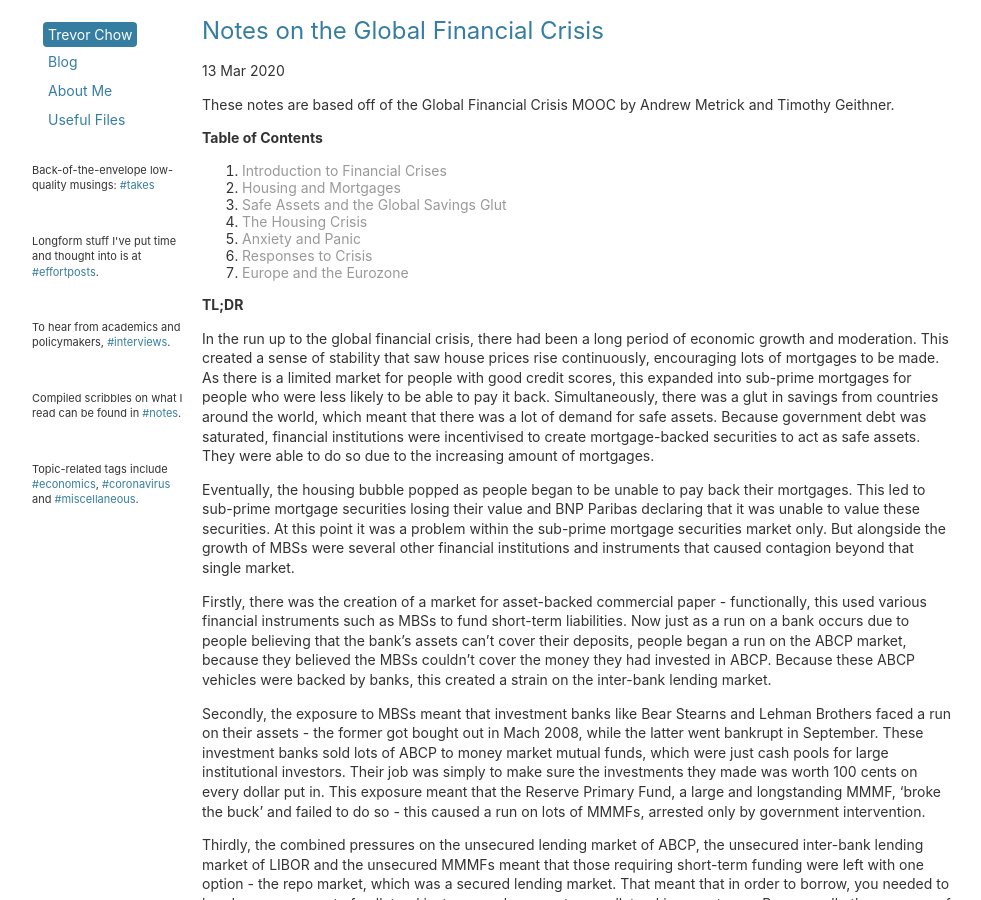
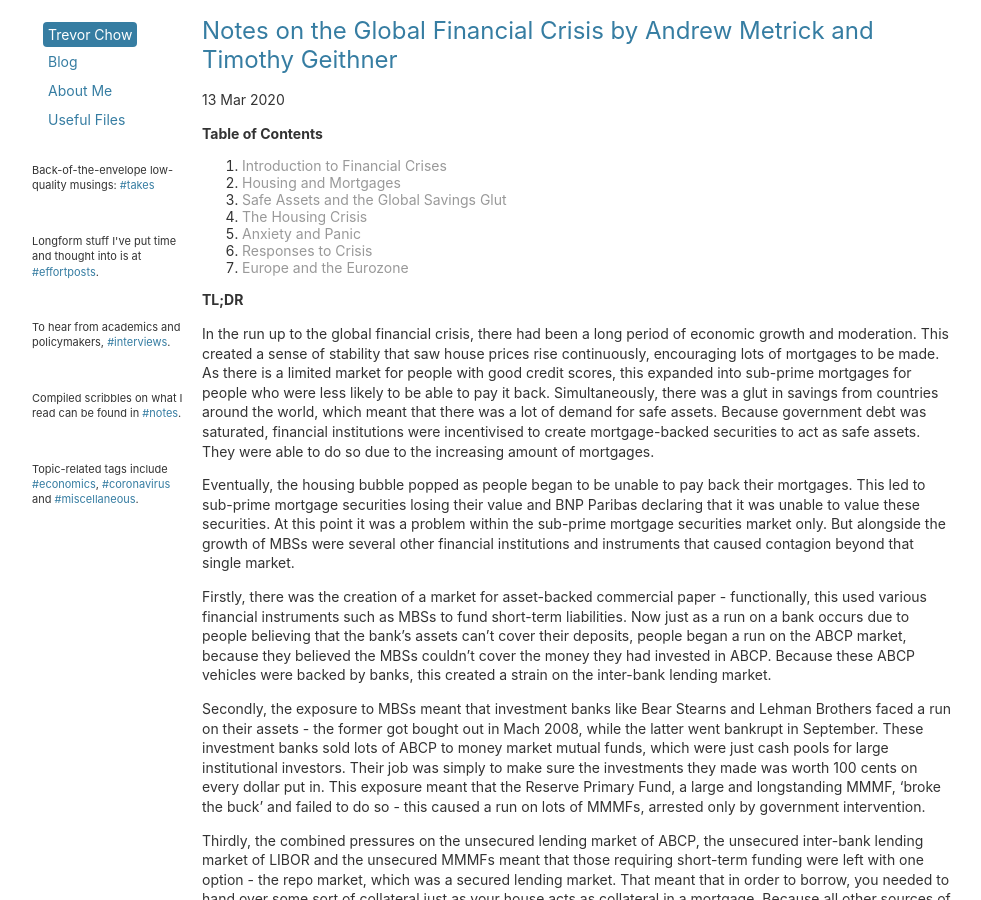
Before and after one commit to tmychow/tmychow.github.io, a Jekyll site: the page built from _posts/2020-03-13-notes-on-the-global-financial-crisis.md, in a window 1280 px wide and 900 px high. Shown: the whole window, without its empty margins (28-1009 px from the left). Built offline with Jekyll 4.4.1, drawn with Linux system fonts in a browser that asks for light colours.

Commit message:
Update 2020-03-13-notes-on-the-global-financial-crisis.md

```diff
--- a/_posts/2020-03-13-notes-on-the-global-financial-crisis.md
+++ b/_posts/2020-03-13-notes-on-the-global-financial-crisis.md
@@ -1,11 +1,9 @@
 ---
 layout: post
-title: "Notes on the Global Financial Crisis"
+title: "Notes on the Global Financial Crisis by Andrew Metrick and Timothy Geithner"
 date: 2020-03-13
 tags: economics notes
 ---
-
-These notes are based off of the Global Financial Crisis MOOC by Andrew Metrick and Timothy Geithner.
 
 **Table of Contents**
 
```
